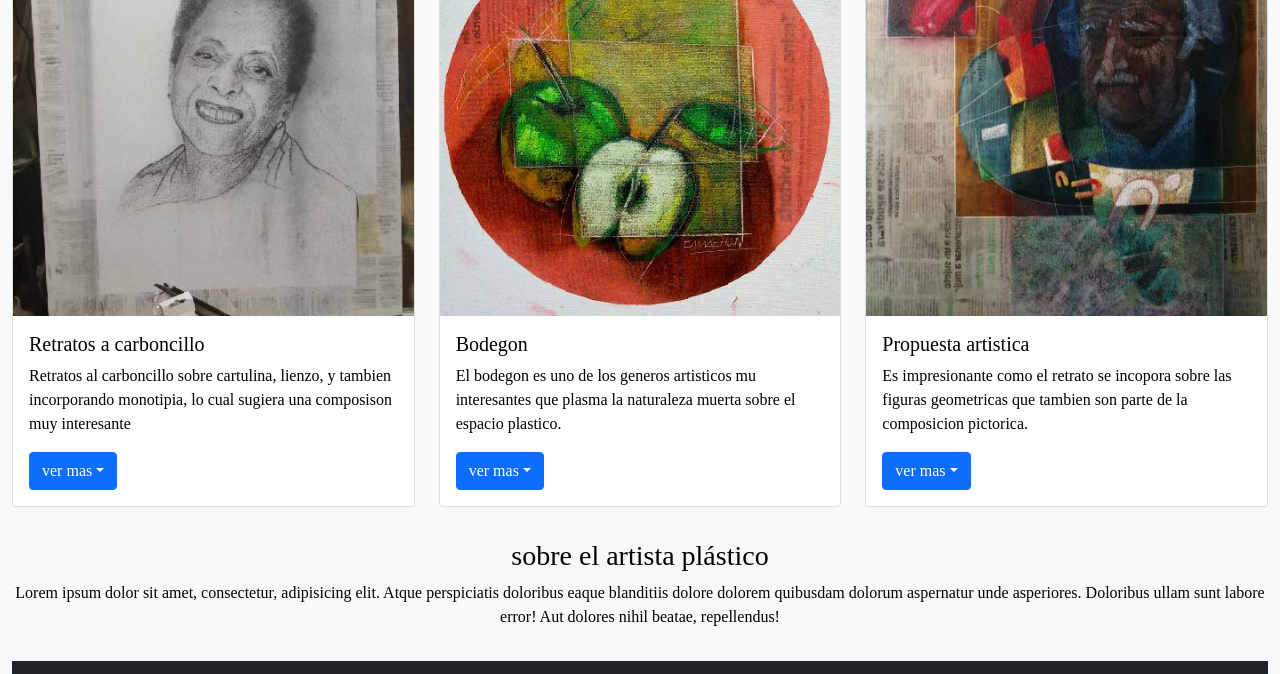
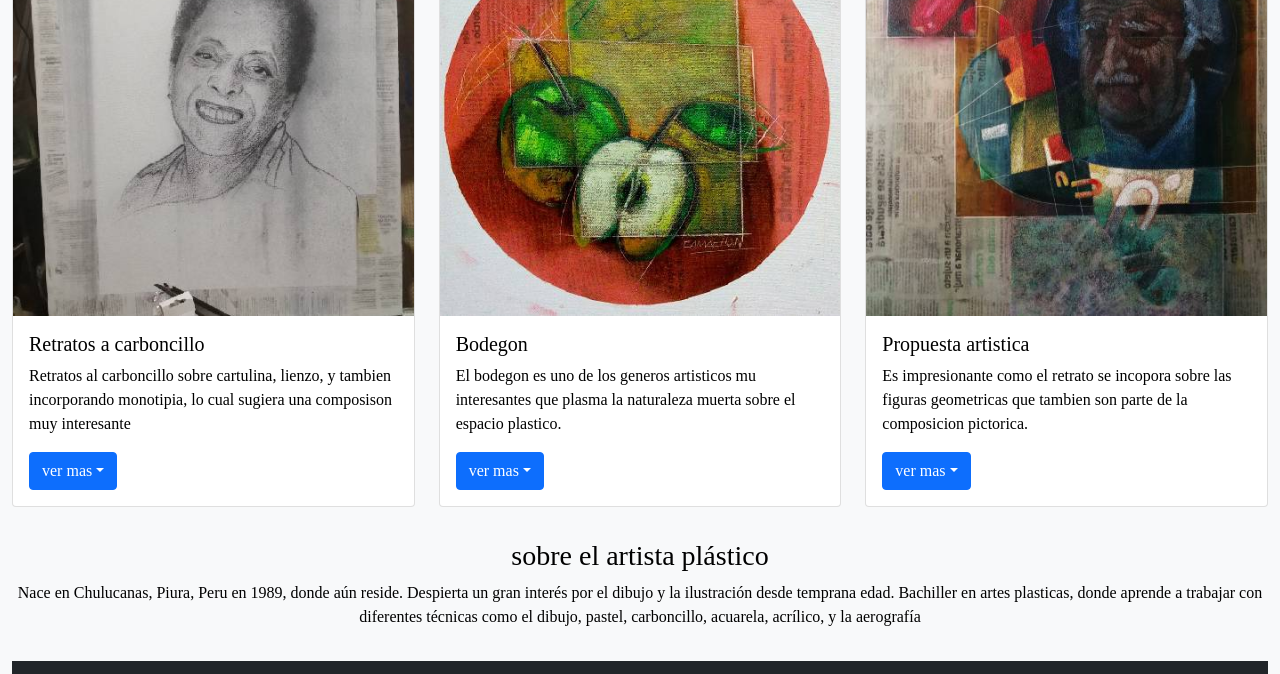
Before and after one commit to AlexCamachoN/tercera-entrega-6-9, a plain HTML site: page index.html in a window 1280 px wide. Shown: the part 1528-2202 px from the top of the page. Drawn offline with Linux system fonts and the light colour scheme; files whose address does not match are found by name; a web font is replaced by a local one.

Commit message:
se agrego informacion sobre el artista plastico

```diff
--- a/index.html
+++ b/index.html
@@ -191,7 +191,7 @@
     <section class="bg-light py-3 text-black text-center">
       <div class="conteiner-fluid">
         <h3>sobre el artista plástico</h3>
-        <p>Lorem ipsum dolor sit amet, consectetur, adipisicing elit. Atque perspiciatis doloribus eaque blanditiis dolore dolorem quibusdam dolorum aspernatur unde asperiores. Doloribus ullam sunt labore error! Aut dolores nihil beatae, repellendus!</p>
+        <p>Nace en Chulucanas, Piura, Peru en 1989, donde aún reside. Despierta un gran interés por el dibujo y la ilustración desde temprana edad. Bachiller en artes plasticas, donde aprende a trabajar con diferentes técnicas como el dibujo, pastel, carboncillo, acuarela, acrílico, y la aerografía</p>
       </div>
     </section>
 
```
